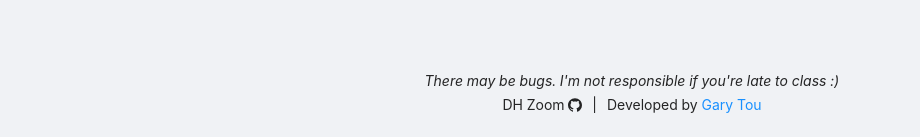
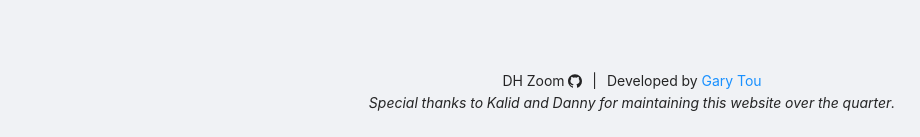
Before and after one commit to garyhtou/DH-Zoom, a React (Create React App) app: page / in a window 1280 px wide. Shown: the part 1252-1389 px from the top of the page, without its empty margins (8-928 px from the left). Built offline with nearby package versions, Linux system fonts and the light colour scheme; no server answers; the database is empty.

Commit message:
Added TY message

```diff
--- a/src/App.js
+++ b/src/App.js
@@ -391,11 +391,11 @@ class App extends React.Component {
 					)}
 				</Content>
 				<Footer style={{ textAlign: "center" }}>
-					<p style={{ marginBottom: "2px" }}>
+					{/* <p style={{ marginBottom: "2px" }}>
 						<em>
 							There may be bugs. I'm not responsible if you're late to class :)
 						</em>
-					</p>
+					</p> */}
 					<div>
 						<a
 							className="gh-link"
@@ -417,6 +417,12 @@ class App extends React.Component {
 							Gary Tou
 						</a>
 					</div>
+					<p style={{ marginBottom: "2px" }}>
+						<em>
+							Special thanks to Kalid and Danny for maintaining this website
+							over the quarter.
+						</em>
+					</p>
 				</Footer>
 			</Layout>
 		);
```
